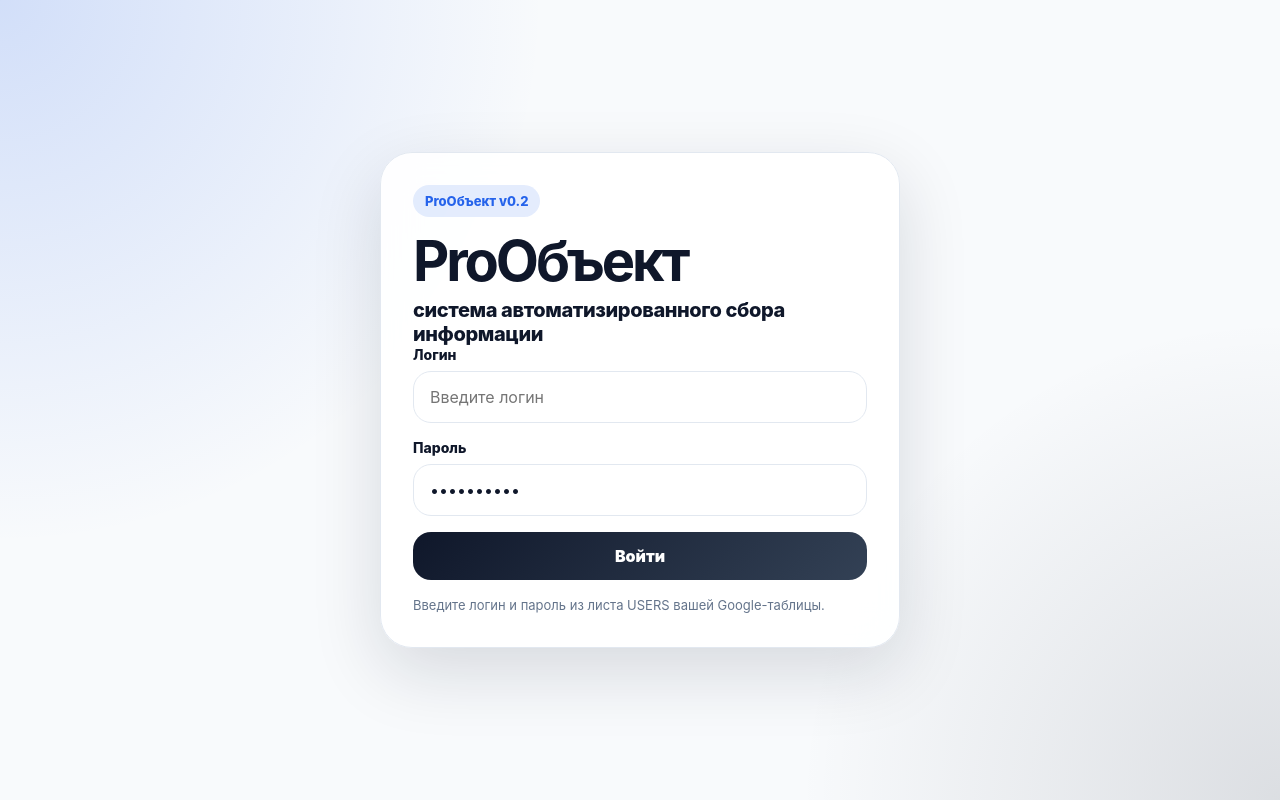
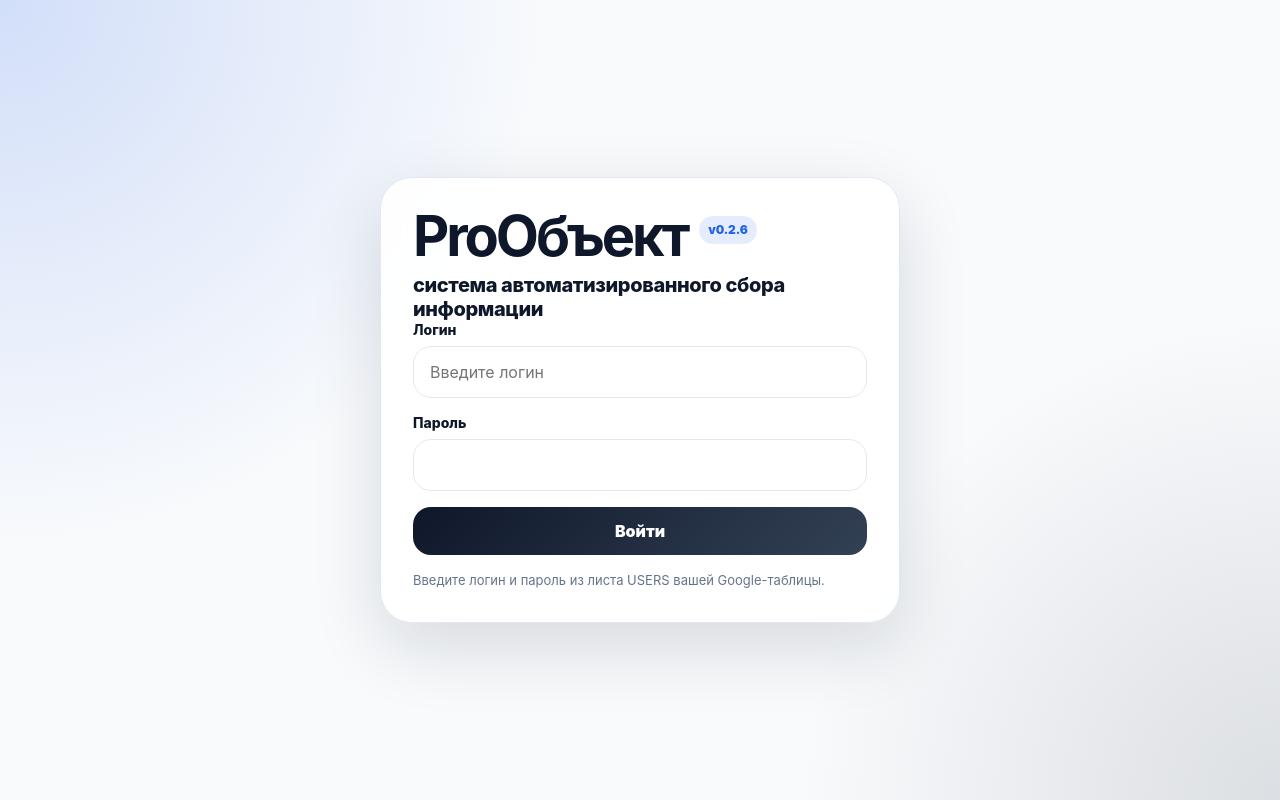
Before and after one commit to yaroslavkuznetcov-bot/proobject, a Next.js app: page / in a window 1280 px wide. Built offline with nearby package versions, Linux system fonts and the light colour scheme.

Commit message:
v0.2.6 UX improvements

```diff
--- a/app/globals.css
+++ b/app/globals.css
@@ -72,6 +72,20 @@
   font-weight: 800;
   margin-bottom: 18px;
 }
+.brandLine { display: flex; align-items: flex-start; gap: 12px; flex-wrap: wrap; }
+.versionBadge {
+  display: inline-flex;
+  align-items: center;
+  min-height: 28px;
+  margin-top: 6px;
+  padding: 5px 9px;
+  border-radius: 999px;
+  background: rgba(37,99,235,.12);
+  color: var(--accent);
+  font-size: 12px;
+  font-weight: 900;
+  letter-spacing: -.01em;
+}
 h1 { margin: 0; font-size: clamp(34px, 5vw, 56px); letter-spacing: -.055em; line-height: .94; }
 .heroSubtitle { margin: 10px 0 0; color: var(--text); font-size: clamp(15px,2vw,20px); font-weight: 800; letter-spacing: -.02em; }
 .heroText { margin: 16px 0 0; max-width: 650px; color: var(--muted); font-size: 16px; line-height: 1.6; }
@@ -110,14 +124,16 @@
 .message.success { color: var(--success); }
 .message.error { color: var(--danger); }
 .hint { margin: 16px 0 0; color: var(--muted); font-size: 13px; line-height: 1.5; }
-.journalList { display: grid; gap: 12px; margin-top: 14px; }
-.journalItem { border: 1px solid var(--line); background: var(--surface-solid); border-radius: 24px; padding: 18px; }
-.journalHead { display: flex; justify-content: space-between; gap: 12px; align-items: flex-start; }
-.journalHead strong { display: block; font-size: 16px; }
-.journalHead span { display: block; color: var(--muted); margin-top: 4px; font-size: 13px; }
-.journalItem p { margin: 14px 0; color: var(--text); line-height: 1.55; white-space: pre-wrap; }
-.miniActions button, .objectList button { border: 0; border-radius: 12px; padding: 8px 10px; background: rgba(148,163,184,.16); color: var(--text); font-weight: 800; }
-.photoLink, .noPhoto { display: inline-flex; padding: 8px 10px; border-radius: 999px; background: rgba(37,99,235,.12); color: var(--accent); font-weight: 850; text-decoration: none; font-size: 13px; }
+.journalList { display: grid; gap: 8px; margin-top: 12px; }
+.journalItem { border: 1px solid var(--line); background: var(--surface-solid); border-radius: 18px; padding: 12px 14px; }
+.journalHead { display: flex; justify-content: space-between; gap: 10px; align-items: center; }
+.journalMeta { min-width: 0; }
+.journalHead strong { display: block; font-size: 14px; line-height: 1.25; }
+.journalHead span { display: block; color: var(--muted); margin-top: 2px; font-size: 12px; line-height: 1.25; }
+.journalActions { display: flex; gap: 8px; align-items: center; flex-shrink: 0; flex-wrap: wrap; justify-content: flex-end; }
+.journalItem p { margin: 8px 0 0; color: var(--text); line-height: 1.4; white-space: pre-wrap; font-size: 14px; }
+.miniActions button, .objectList button { border: 0; border-radius: 12px; padding: 7px 9px; background: rgba(148,163,184,.16); color: var(--text); font-weight: 800; }
+.photoLink, .noPhoto { display: inline-flex; padding: 6px 9px; border-radius: 999px; background: rgba(37,99,235,.12); color: var(--accent); font-weight: 850; text-decoration: none; font-size: 12px; }
 .noPhoto { background: rgba(148,163,184,.16); color: var(--muted); }
 .empty { padding: 24px; border-radius: 22px; text-align: center; color: var(--muted); background: rgba(148,163,184,.1); }
 .checkList { margin: 12px 0 0; padding-left: 18px; color: var(--muted); line-height: 1.7; }
@@ -131,7 +147,8 @@
   .grid { grid-template-columns: 1fr; }
   .twoCols { grid-template-columns: 1fr; }
   .formCard, .sideCard, .loginCard { border-radius: 26px; padding: 18px; }
-  .cardTitle, .journalHead { flex-direction: column; align-items: stretch; }
+  .cardTitle { flex-direction: column; align-items: stretch; }
+  .journalHead { align-items: flex-start; }
   .topActions, .buttonRow { width: 100%; }
   .topActions button, .buttonRow button { flex: 1; }
 }
--- a/app/page.tsx
+++ b/app/page.tsx
@@ -51,7 +51,7 @@
 export default function HomePage() {
   const [user, setUser] = useState<AppUser | null>(null);
   const [login, setLogin] = useState("");
-  const [password, setPassword] = useState("curator123");
+  const [password, setPassword] = useState("");
   const [authMessage, setAuthMessage] = useState("");
   const [theme, setTheme] = useState<Theme>("light");
 
@@ -274,8 +274,7 @@
     return (
       <main className="page authPage">
         <section className="loginCard">
-          <div className="badge">ProОбъект v0.2</div>
-          <h1>ProОбъект</h1>
+          <div className="brandLine"><h1>ProОбъект</h1><span className="versionBadge">v0.2.6</span></div>
           <p className="heroSubtitle">система автоматизированного сбора информации</p>
           <form className="form" onSubmit={handleLogin}>
             <div className="fieldGroup">
@@ -312,10 +311,9 @@
       <div className="shell">
         <section className="heroCard">
           <div>
-            <div className="badge">Полевой журнал · одно приложение = один заказчик</div>
-            <h1>ProОбъект</h1>
+            <div className="brandLine"><h1>ProОбъект</h1><span className="versionBadge">v0.2.6</span></div>
             <p className="heroSubtitle">система автоматизированного сбора информации</p>
-            <p className="heroText">Вы вошли как <b>{roleLabel[user.role]}</b>. Доступ ограничен ролью пользователя.</p>
+            <p className="heroText">Вы вошли как <b>{roleLabel[user.role]}</b></p>
           </div>
           <div className="topActions">
             <button className="ghostButton" onClick={() => setTheme(theme === "light" ? "dark" : "light")}>{theme === "light" ? "Темная тема" : "Светлая тема"}</button>
@@ -333,7 +331,7 @@
                   <h2>Общий журнал работ</h2>
                   <p>{writable ? "Заполните запись или просмотрите историю." : "Доступен просмотр истории и фото."}</p>
                 </div>
-                <div className={`statusPill ${state === "success" ? "ready" : ""}`}>{editing ? "Редактирование" : state === "success" ? "Готово" : "v0.2"}</div>
+                <div className={`statusPill ${state === "success" ? "ready" : ""}`}>{editing ? "Редактирование" : state === "success" ? "Готово" : "Запись"}</div>
               </div>
 
               <form className="form" onSubmit={saveJournal}>
@@ -397,14 +395,16 @@
                   return (
                     <article className="journalItem" key={entry.id}>
                       <div className="journalHead">
-                        <div>
+                        <div className="journalMeta">
                           {hideObjectInCustomerView ? null : <strong>{entry.object}</strong>}
                           <span>{entry.site} · {formatDate(entry.date)}</span>
                         </div>
+                        <div className="journalActions">
+                          {entry.photoUrl ? <a className="photoLink" href={entry.photoUrl} target="_blank" rel="noreferrer">Фото</a> : <span className="noPhoto">Без фото</span>}
                           {manageable ? <div className="miniActions"><button onClick={() => startEdit(entry)}>Править</button><button onClick={() => deleteEntry(entry.id)}>Удалить</button></div> : null}
                         </div>
+                      </div>
                       <p>{entry.work}</p>
-                      {entry.photoUrl ? <a className="photoLink" href={entry.photoUrl} target="_blank" rel="noreferrer">Открыть фото</a> : <span className="noPhoto">Без фото</span>}
                     </article>
                   );
                 })}
@@ -413,6 +413,7 @@
           </div>
 
           <aside className="sideStack">
+            {manageable ? (
               <div className="sideCard">
                 <h3>Роль: {roleLabel[user.role]}</h3>
                 <ul className="checkList">
@@ -421,6 +422,7 @@
                   <li>Куратор: полное управление</li>
                 </ul>
               </div>
+            ) : null}
 
             {manageable ? (
               <div className="sideCard">
--- a/package.json
+++ b/package.json
@@ -1,6 +1,6 @@
 {
   "name": "site-journal-next",
-  "version": "0.2.4",
+  "version": "0.2.6",
   "private": true,
   "scripts": {
     "dev": "next dev",
```
Also changed, not shown: lib/types.ts (+15 -16 lines), 2 other files (tests, documents, lock files or other folders). Lines whose indentation alone changed are shown as unchanged.
